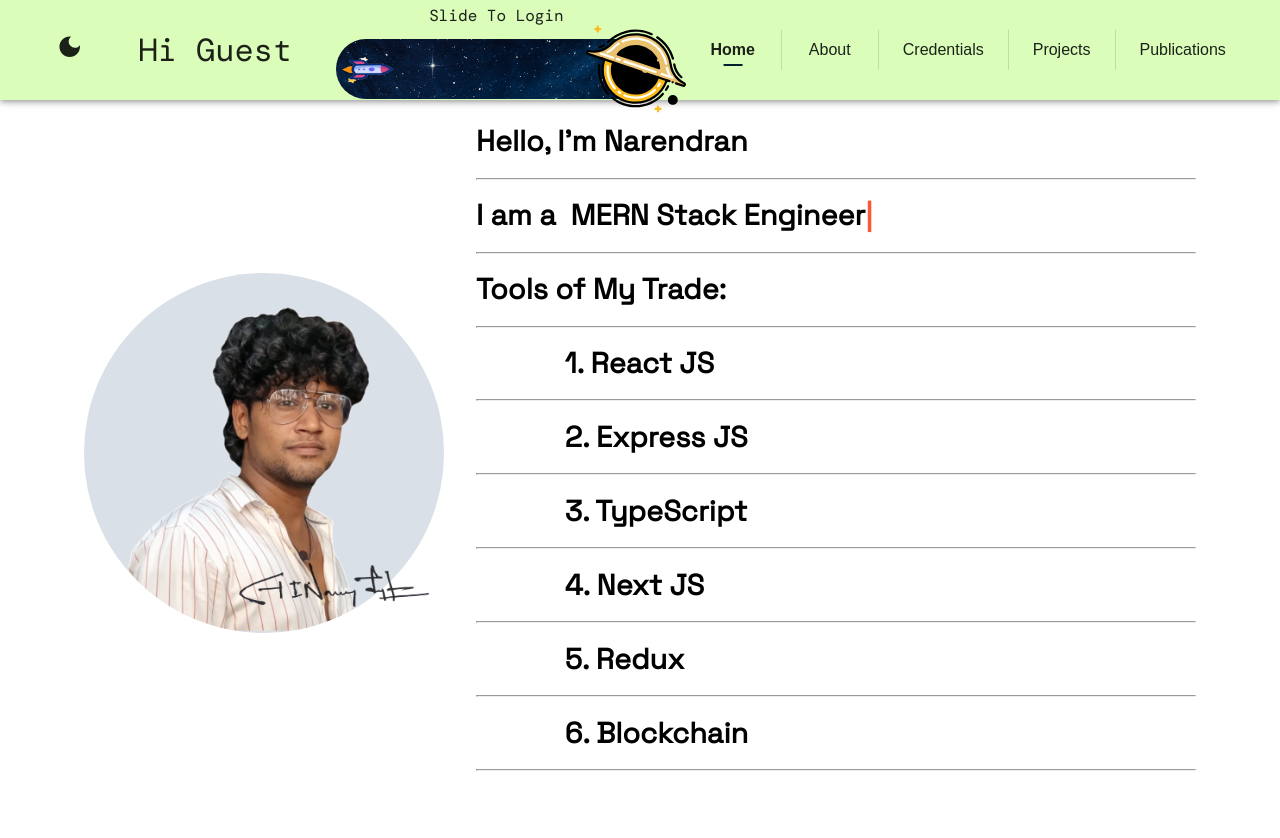
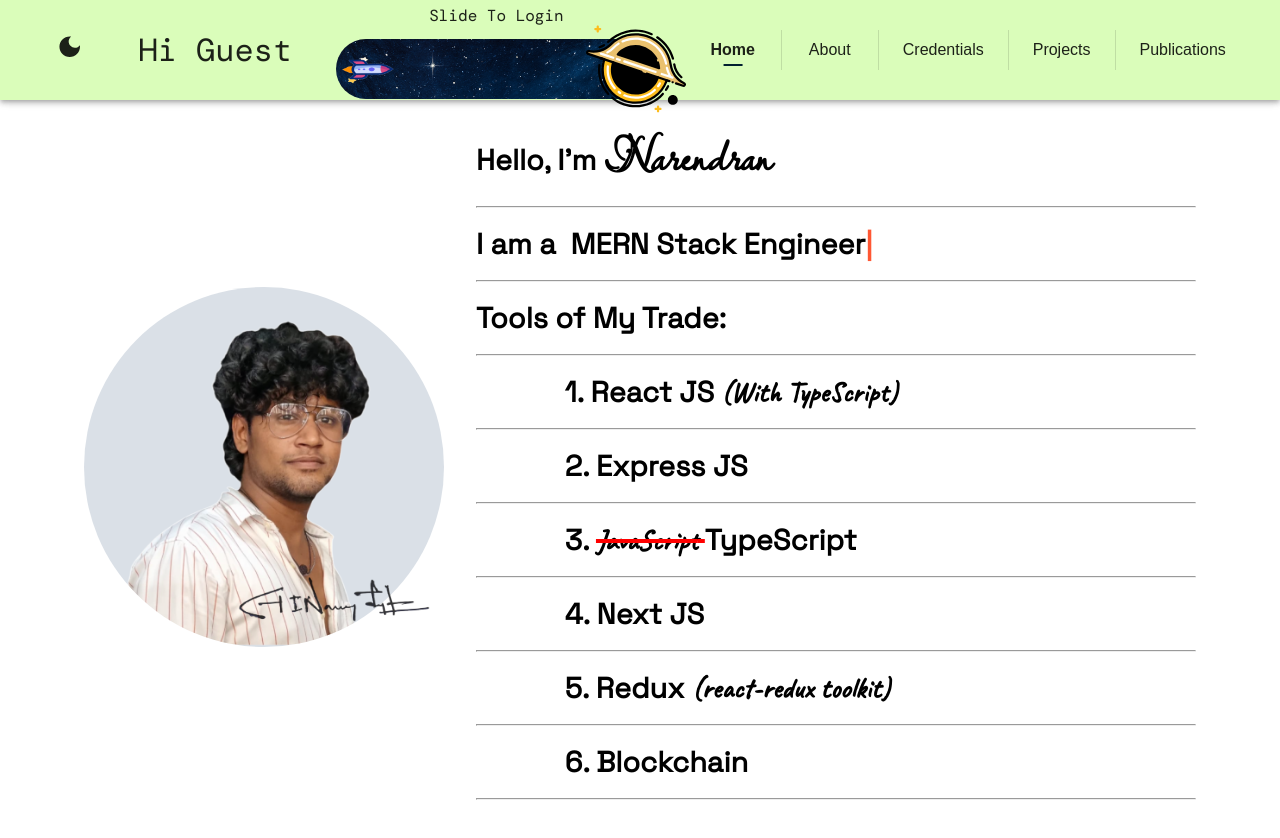
Before and after one commit to YashNarK/my-next-portfolio, a Next.js app: page / in a window 1280 px wide. Shown: the top 838 px of the page. Built offline with nearby package versions, Linux system fonts and the light colour scheme.

Commit message:
Some playful and handwritten content

```diff
--- a/src/components/Banner.tsx
+++ b/src/components/Banner.tsx
@@ -78,16 +78,45 @@ const Banner = () => {
           width: { xs: "100%", sm: "60%" },
         }}
       >
-        <CodeLikeTypography>Hello, I'm Narendran</CodeLikeTypography>{" "}
+        <CodeLikeTypography>
+          Hello, I'm{" "}
+          <Typography
+            variant="playful"
+            sx={{
+              fontSize: { xs: "2rem", sm: "3rem" },
+            }}
+          >
+            Narendran
+          </Typography>
+        </CodeLikeTypography>
         <CodeLikeTypography>
           I am a <InfinityTypingText />
         </CodeLikeTypography>
         <CodeLikeTypography>Tools of My Trade:</CodeLikeTypography>
-        <CodeLikeTypography addTab={true}>1. React JS</CodeLikeTypography>
+        <CodeLikeTypography addTab={true}>
+          1. React JS
+          <Typography variant="handWritten"> (With TypeScript)</Typography>
+        </CodeLikeTypography>
         <CodeLikeTypography addTab={true}>2. Express JS</CodeLikeTypography>
-        <CodeLikeTypography addTab={true}>3. TypeScript</CodeLikeTypography>
+        <CodeLikeTypography addTab={true}>
+          3.{" "}
+          <Typography
+            variant="handWritten"
+            sx={{
+              textDecoration: "line-through",
+              textDecorationColor: "red",
+              textDecorationThickness: "4px",
+            }}
+          >
+            JavaScript{" "}
+          </Typography>
+          TypeScript
+        </CodeLikeTypography>
         <CodeLikeTypography addTab={true}>4. Next JS</CodeLikeTypography>
-        <CodeLikeTypography addTab={true}>5. Redux</CodeLikeTypography>
+        <CodeLikeTypography addTab={true}>
+          5. Redux{" "}
+          <Typography variant="handWritten"> (react-redux toolkit)</Typography>
+        </CodeLikeTypography>
         <CodeLikeTypography addTab={true}>6. Blockchain</CodeLikeTypography>
       </Box>
     </Stack>
```
